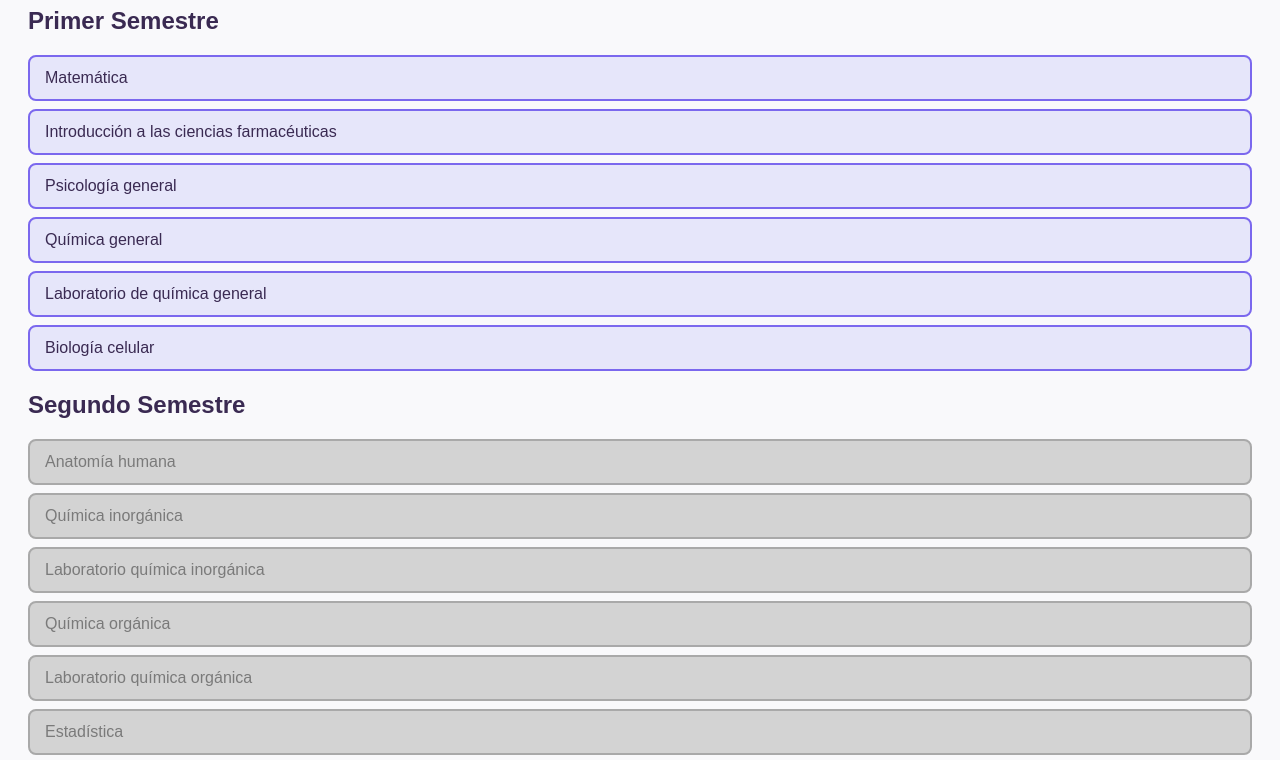
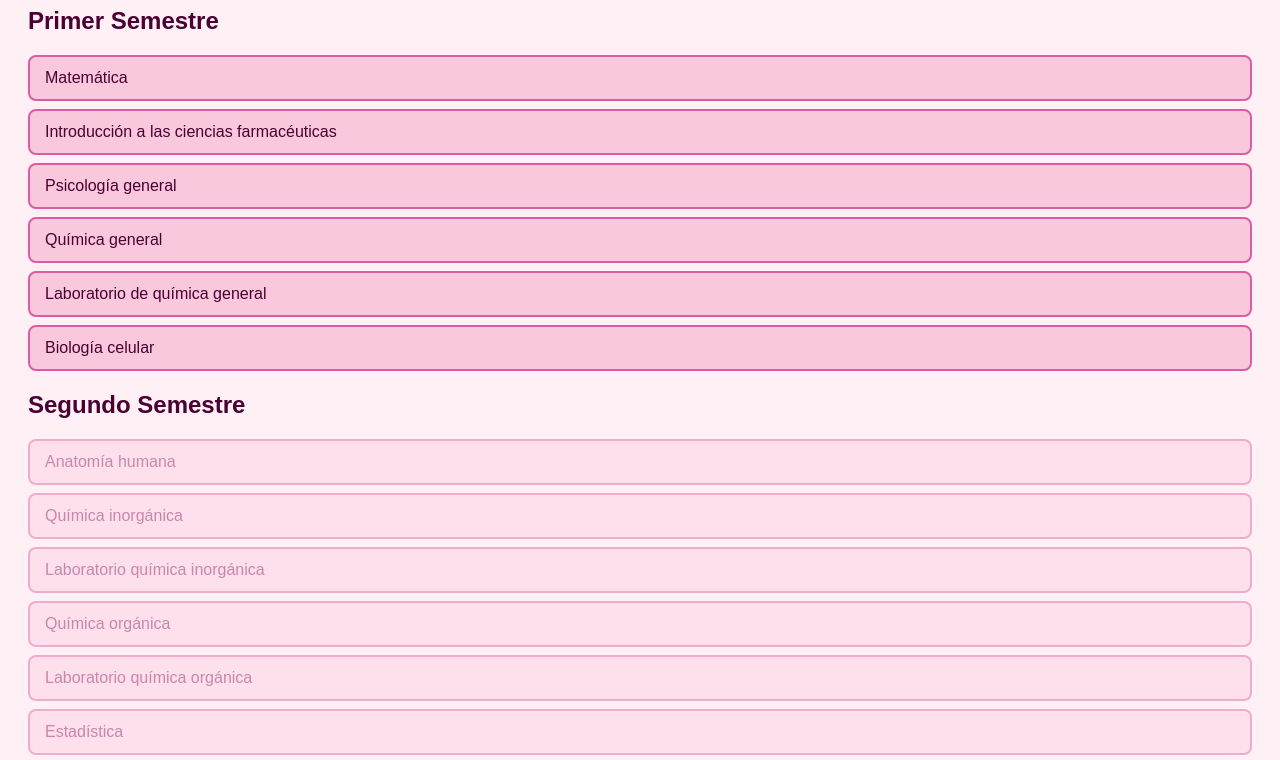
Before and after one commit to frani612/Malla-qyfa, a plain HTML site: page index.html in a window 1280 px wide. Shown: the part 101-861 px from the top of the page. Drawn offline with Linux system fonts and the light colour scheme; files that its build step writes are made by us from their sources.

Commit message:
Update index.html

```diff
--- a/index.html
+++ b/index.html
@@ -1,10 +1,50 @@
 <!DOCTYPE html>
 <html lang="es">
-<head><link rel="stylesheet" href="style.css" />
+<head>
 <meta charset="UTF-8" />
 <meta name="viewport" content="width=device-width, initial-scale=1" />
 <title>Malla Curricular Interactiva - Farmacia</title>
-<link rel="stylesheet" href="css/style.css" />
+<style>
+  body {
+    font-family: Arial, sans-serif;
+    padding: 20px;
+    background: #fff0f6;
+    color: #4a0033;
+  }
+
+  h1 {
+    color: #d95ca4;
+  }
+
+  ul {
+    list-style-type: none;
+    padding-left: 0;
+  }
+
+  li {
+    border: 2px solid #d95ca4;
+    border-radius: 8px;
+    background-color: #f9c8dc;
+    padding: 12px 15px;
+    margin: 8px 0;
+    cursor: pointer;
+    user-select: none;
+    transition: background-color 0.3s ease, color 0.3s ease;
+  }
+
+  li.tachado {
+    text-decoration: line-through;
+    color: #6e0f4e;
+    background-color: #f2a8ce;
+  }
+
+  li.bloqueado {
+    background-color: rgba(249, 200, 220, 0.4);
+    border-color: rgba(217, 92, 164, 0.4);
+    color: rgba(122, 0, 79, 0.4);
+    cursor: not-allowed;
+  }
+</style>
 </head>
 <body>
 
@@ -110,7 +150,17 @@
   <li data-id="60" class="bloqueado">Seminario de título II</li>
 </ul>
 
-<script src="script.js"></script>
+<script>
+  document.querySelectorAll('li').forEach(ramo => {
+    ramo.addEventListener('click', () => {
+      if (ramo.classList.contains('bloqueado')) {
+        alert('Este ramo está bloqueado. Completa los prerrequisitos primero.');
+        return;
+      }
+      ramo.classList.toggle('tachado');
+    });
+  });
+</script>
 
 </body>
 </html>
```
